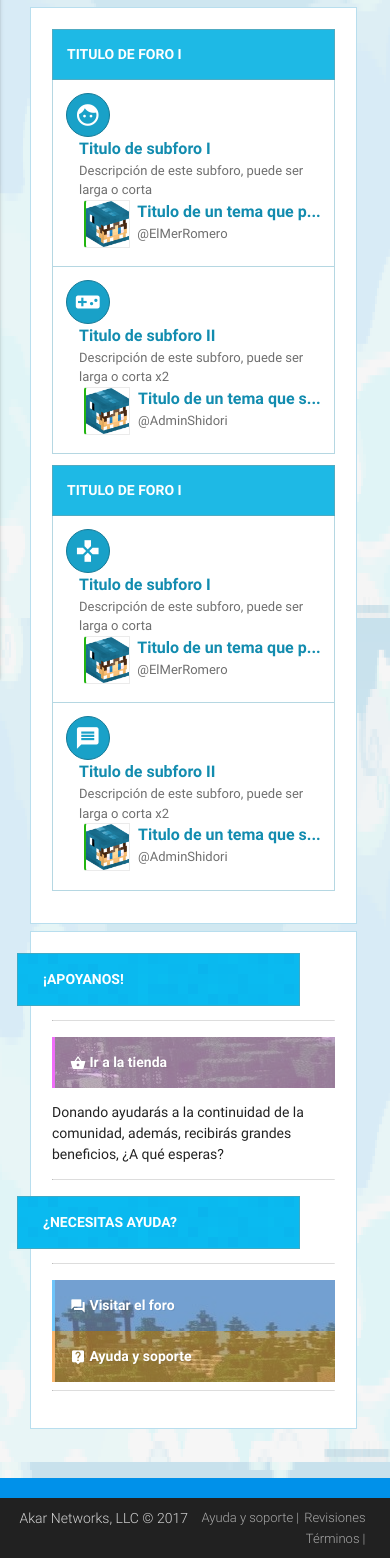
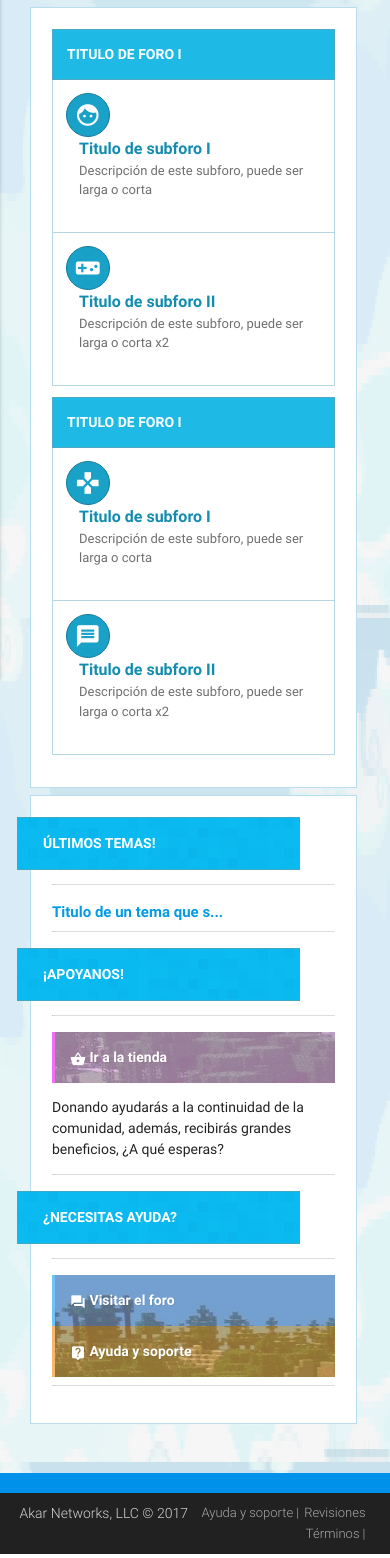
Before and after one commit to R-Lam/AkardooWeb, a PHP site: page /public/forum/index.php in a window 390 px wide. Shown: the part 226-1784 px from the top of the page. Run offline with PHP 8.4, Linux system fonts and the light colour scheme.

Commit message:
Contenedores responsivos

```diff
--- a/css/estilo.css
+++ b/css/estilo.css
@@ -174,6 +174,7 @@
 .sub_fr{float:right;}
 
 .sub_forum_icon{
+    cursor: pointer;
     padding: 0.6em;
     border: 1px solid #157a97;
     border-radius: 64px;
@@ -202,6 +203,31 @@
     border-left: 2px solid #22b510;
     border-radius: 3px 0 0 3px;
 }
+
+.last-r{font-size: 13px;}
+.last-r a{font-size: 15px;}
+
+.t_ss{
+    color: #128caf;
+    font-weight: bold;
+    font-size: 14px;
+}
+
+/* En caso se haga mas pequeña la pantalla */
+@media only screen and (max-width: 1080px) {
+    .avatar_sb{display:none}
+}
+@media only screen and (max-width: 980px) {
+    .avatar_sb{display:block}
+}
+@media only screen and (max-width: 840px) {
+    .avatar_sb{display:block}
+    .t_user, .t_ss{display:none}
+}
+@media only screen and (max-width: 630px) {
+    .avatar_sb{display:none}
+}
+
 /* Blog */
 
 .st_title{
--- a/public/forum/index.php
+++ b/public/forum/index.php
@@ -19,7 +19,7 @@
                     <!-- Secciones del foro-->
                     <div class="sub_forum">
                         <div class="sub_fl">
-                            <div class="sub_forum_icon"><i class="v-middle material-icons">face</i></div>
+                            <div class="sub_forum_icon tooltipped" data-tooltip="NOMBRE DEL FORO" data-position="top"><i class="v-middle material-icons">face</i></div>
                             <div class="sub_forum_data">
                                 <a href="/public/blog.php" clasS="t_sb"><span class="">Titulo de subforo I</span></a><br>
                                 <span class="">Descripción de este subforo, puede ser larga o corta</span>
@@ -27,9 +27,9 @@
                         </div>
                         <div class="sub_fr">
                             <div class="sub_forum_data">
-                                <span style="float:left"><img class="avatar_sb" src="/img/avatars/blog_face.png"></span>
-                                <a href="/public/blog.php" clasS="t_sb"><span class="">Titulo de un tema que p...</span></a><br>
-                                <span class="">@ElMerRomero</span>
+                                <a href="/public/profile.php" class="tooltipped" data-tooltip="@AdminShidori" data-position="top" style="float:left"><img class="avatar_sb" src="/img/avatars/blog_face.png"></a>
+                                <a href="/public/blog.php" clasS="t_ss"><span class="">Titulo de un tema que p...</span></a><br>
+                                <span class="t_user">@AdminShidori</span>
                             </div>
                         </div>
                     </div>
@@ -37,7 +37,7 @@
                     <!-- Secciones del foro-->
                     <div class="sub_forum">
                         <div class="sub_fl">
-                            <div class="sub_forum_icon"><i class="v-middle material-icons">videogame_asset</i></div>
+                            <div class="sub_forum_icon tooltipped" data-tooltip="NOMBRE DEL FORO" data-position="top"><i class="v-middle material-icons">videogame_asset</i></div>
                             <div class="sub_forum_data">
                                 <a href="/public/blog.php" clasS="t_sb"><span class="">Titulo de subforo II</span></a><br>
                                 <span class="">Descripción de este subforo, puede ser larga o corta x2</span>
@@ -45,9 +45,9 @@
                         </div>
                         <div class="sub_fr">
                             <div class="sub_forum_data">
-                                <span style="float:left"><img class="avatar_sb" src="/img/avatars/blog_face.png"></span>
-                                <a href="/public/blog.php" clasS="t_sb"><span class="">Titulo de un tema que s...</span></a><br>
-                                <span class="">@AdminShidori</span>
+                                <a href="/public/profile.php" class="tooltipped" data-tooltip="@AdminShidori" data-position="top" style="float:left"><img class="avatar_sb" src="/img/avatars/blog_face.png"></a>
+                                <a href="/public/blog.php" clasS="t_ss"><span class="">Titulo de un tema que s...</span></a><br>
+                                <span class="t_user">@AdminShidori</span>
                             </div>
                         </div>
                     </div>
@@ -66,7 +66,7 @@
                     <!-- Secciones del foro-->
                     <div class="sub_forum">
                         <div class="sub_fl">
-                            <div class="sub_forum_icon"><i class="v-middle material-icons">games</i></div>
+                            <div class="sub_forum_icon tooltipped" data-tooltip="NOMBRE DEL FORO" data-position="top"><i class="v-middle material-icons">games</i></div>
                             <div class="sub_forum_data">
                                 <a href="/public/blog.php" clasS="t_sb"><span class="">Titulo de subforo I</span></a><br>
                                 <span class="">Descripción de este subforo, puede ser larga o corta</span>
@@ -74,9 +74,9 @@
                         </div>
                         <div class="sub_fr">
                             <div class="sub_forum_data">
-                                <span style="float:left"><img class="avatar_sb" src="/img/avatars/blog_face.png"></span>
-                                <a href="/public/blog.php" clasS="t_sb"><span class="">Titulo de un tema que p...</span></a><br>
-                                <span class="">@ElMerRomero</span>
+                                <a href="/public/profile.php" class="tooltipped" data-tooltip="@AdminShidori" data-position="top" style="float:left"><img class="avatar_sb" src="/img/avatars/blog_face.png"></a>
+                                <a href="/public/blog.php" clasS="t_ss"><span class="">Titulo de un tema que p...</span></a><br>
+                                <span class="t_user">@AdminShidori</span>
                             </div>
                         </div>
                     </div>
@@ -84,7 +84,7 @@
                     <!-- Secciones del foro-->
                     <div class="sub_forum">
                         <div class="sub_fl">
-                            <div class="sub_forum_icon"><i class="v-middle material-icons">message</i></div>
+                            <div class="sub_forum_icon tooltipped" data-tooltip="NOMBRE DEL FORO" data-position="top"><i class="v-middle material-icons">message</i></div>
                             <div class="sub_forum_data">
                                 <a href="/public/blog.php" clasS="t_sb"><span class="">Titulo de subforo II</span></a><br>
                                 <span class="">Descripción de este subforo, puede ser larga o corta x2</span>
@@ -92,9 +92,9 @@
                         </div>
                         <div class="sub_fr">
                             <div class="sub_forum_data">
-                                <span style="float:left"><img class="avatar_sb" src="/img/avatars/blog_face.png"></span>
-                                <a href="/public/blog.php" clasS="t_sb"><span class="">Titulo de un tema que s...</span></a><br>
-                                <span class="">@AdminShidori</span>
+                                <a href="/public/profile.php" class="tooltipped" data-tooltip="@AdminShidori" data-position="top" style="float:left"><img class="avatar_sb" src="/img/avatars/blog_face.png"></a>
+                                <a href="/public/blog.php" clasS="t_ss"><span class="">Titulo de un tema que s...</span></a><br>
+                                <span class="t_user">@AdminShidori</span>
                             </div>
                         </div>
                     </div>
@@ -106,6 +106,20 @@
        </div>
        <div class="col s12 m12 l3">
             <div class="cont-right bg_white">
+                <!-- Bloque -->
+                <div class="entry_right">
+                    <div class="st_title">
+                        <span class="st_text">Últimos temas! </span>
+                    </div>
+                    <hr class="hr_line" />
+                    <div class="cont-r-block last-r">
+                        <a href="/public/profile.php" class="tooltipped" data-tooltip="@AdminShidori" data-position="top" style="float:left"><img class="avatar_sb" src="/img/avatars/blog_face.png"></a>
+                        <a href="/public/blog.php" clasS="t_sb"><span class="">Titulo de un tema que s...</span></a><br>
+                        <span class="t_user">@AdminShidori</span>
+                    </div>
+                    <hr class="hr_line" />
+                </div>
+                <!-- Fin del bloque -->
                 <!-- Bloque -->
                 <div class="entry_right">
                     <div class="st_title">
```
